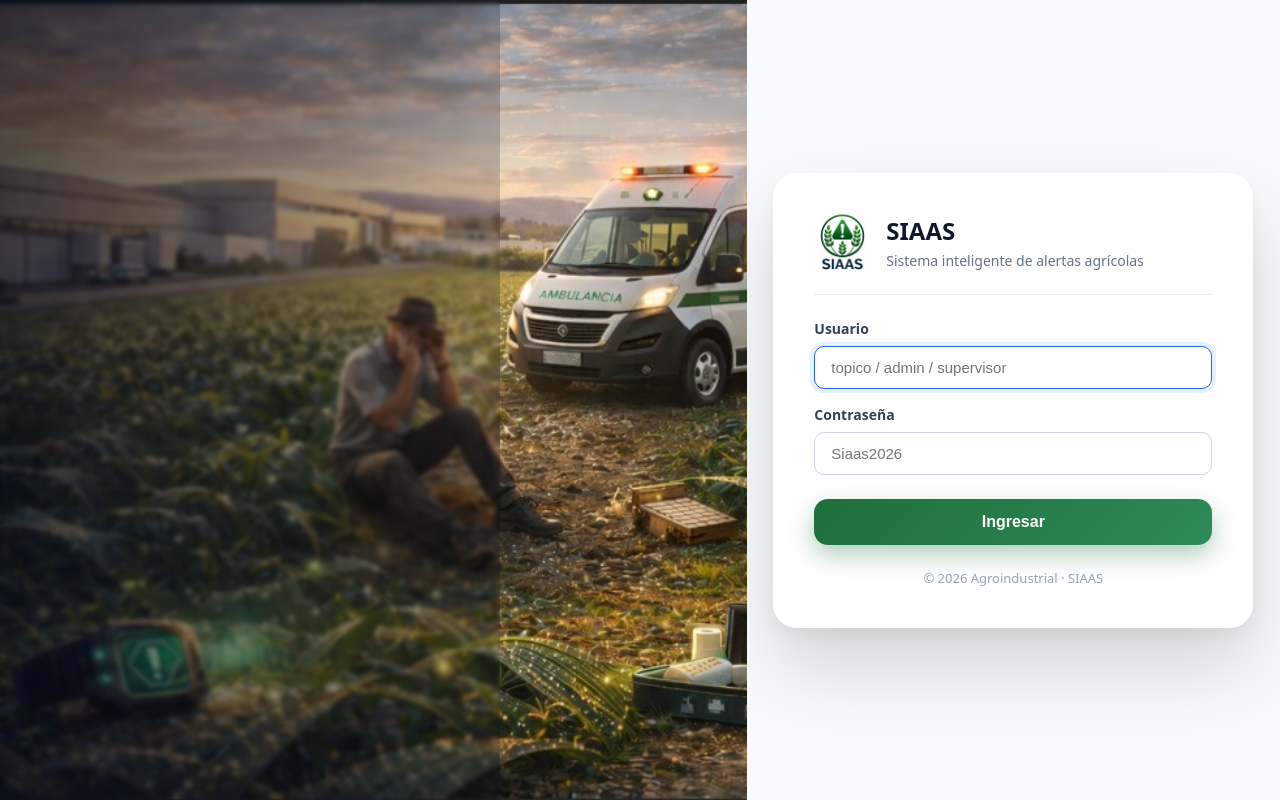
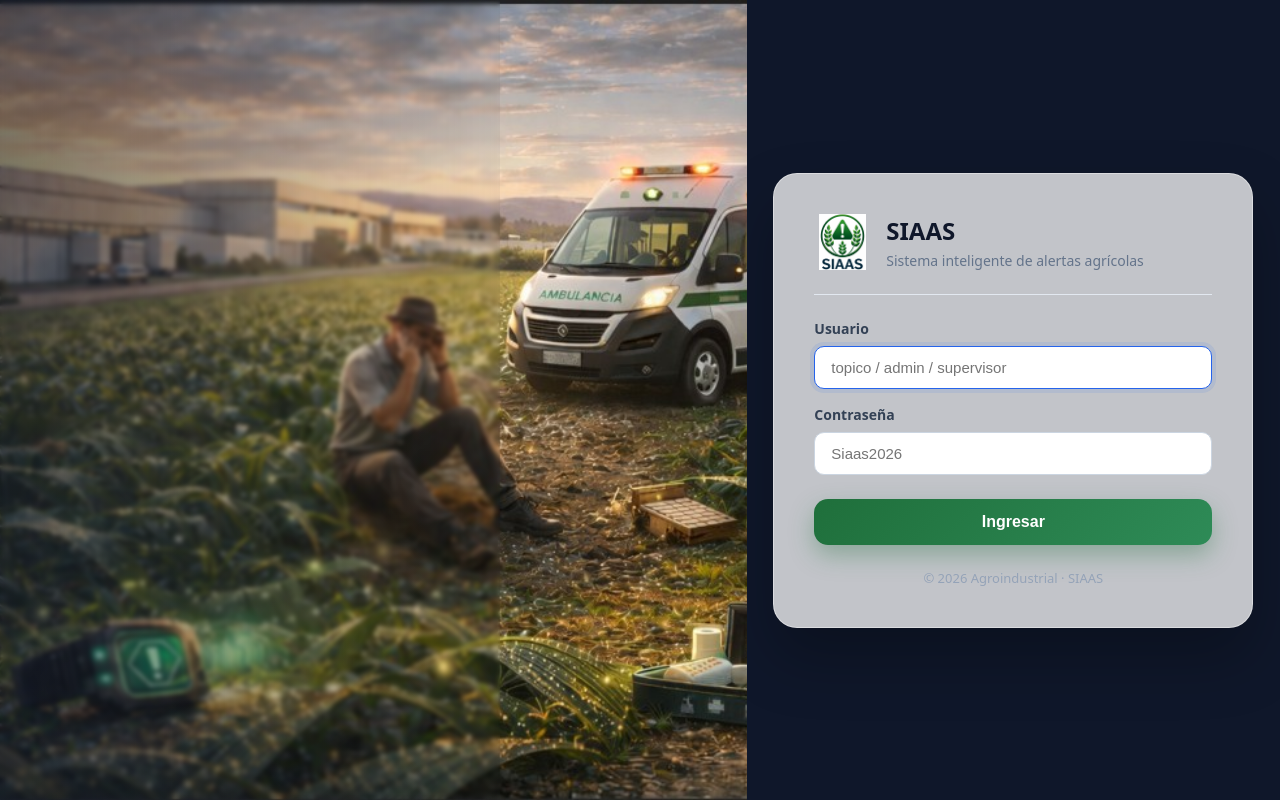
Before and after one commit to Jhon25-code/siaas-backend, a website: page web/login.html in a window 1280 px wide. Drawn offline with Linux system fonts and the light colour scheme.

Commit message:
Mejora login efecto glass premium

```diff
--- a/web/css/styles.css
+++ b/web/css/styles.css
@@ -413,8 +413,9 @@ body.loginPage {
   overflow: hidden;
   display: grid;
   grid-template-columns: 1.4fr 1fr;
-  background: #0b1220;
+  background: #0f172a;
 }
+
 
 .loginHero {
   position: relative;
@@ -462,8 +463,15 @@ body.loginPage {
   content: "";
   position: absolute;
   inset: 0;
-  background: linear-gradient(90deg, rgba(2,6,23,0.7), rgba(2,6,23,0.2));
+  background: linear-gradient(
+    90deg,
+    rgba(15, 23, 42, 0.55) 0%,
+    rgba(15, 23, 42, 0.35) 40%,
+    rgba(15, 23, 42, 0.15) 70%,
+    rgba(15, 23, 42, 0.05) 100%
+  );
 }
+
 
 .loginWrap {
   height: 100vh;
@@ -471,20 +479,21 @@ body.loginPage {
   align-items: center;
   justify-content: center;
   padding: 24px;
-  background: #f8fafc;
+  background: transparent; /* IMPORTANTE */
 }
+
 
 .loginCard {
   width: min(480px, 100%);
-  background: rgba(255,255,255,0.92);
-  backdrop-filter: blur(10px);
   border-radius: 24px;
   padding: 40px;
-  box-shadow:
-    0 40px 80px rgba(0,0,0,0.15),
-    0 10px 20px rgba(0,0,0,0.05);
-  border: 1px solid rgba(255,255,255,0.3);
+  backdrop-filter: blur(18px);
+  -webkit-backdrop-filter: blur(18px);
+  background: rgba(255, 255, 255, 0.75);
+  border: 1px solid rgba(255, 255, 255, 0.4);
+  box-shadow: 0 30px 60px rgba(0, 0, 0, 0.25);
 }
+
 .loginCard {
   animation: fadeInLogin 0.6s ease;
 }
```
